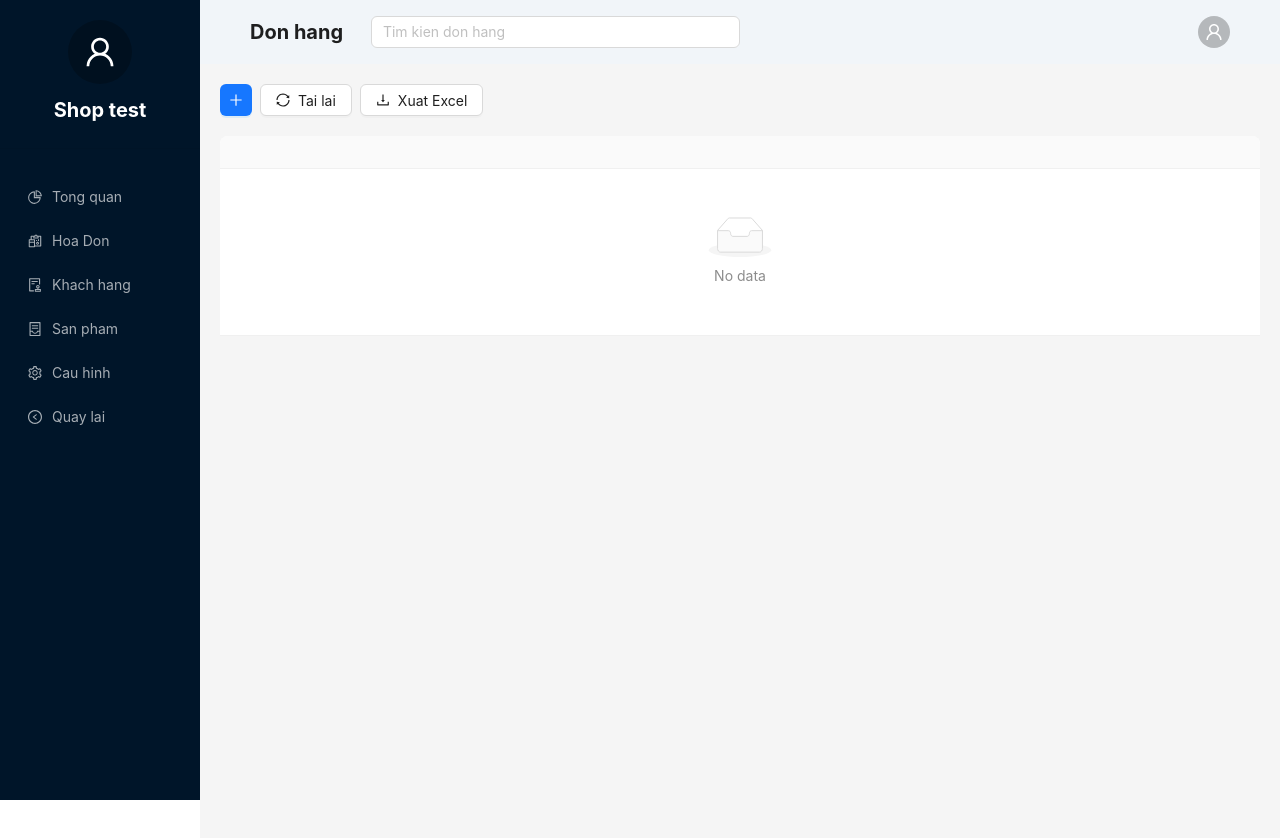
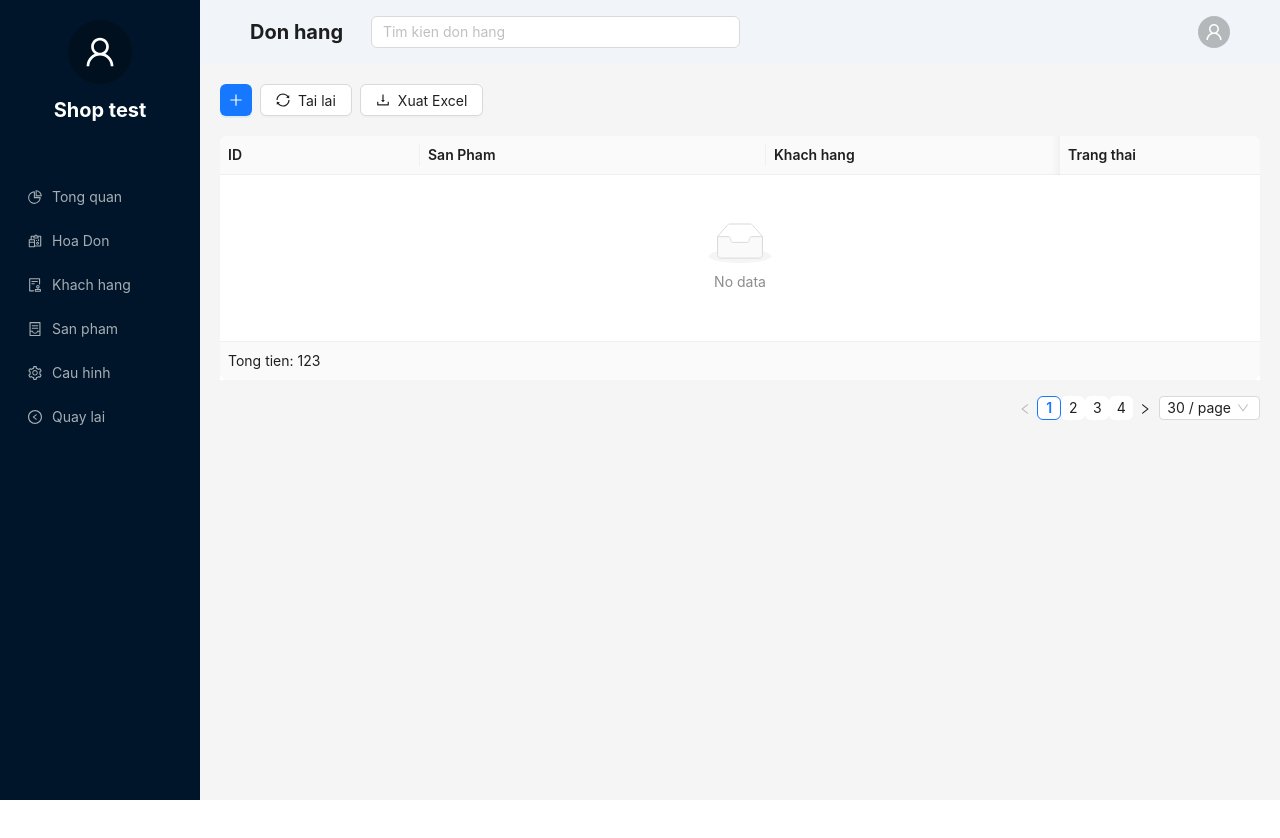
Before and after one commit to DOAN-PTIT/ui-web, a Next.js app: page /shop/1/order in a window 1280 px wide. Shown: the top 838 px of the page. Built offline with nearby package versions, Linux system fonts and the light colour scheme.

Commit message:
ui: table ui

```diff
--- a/package.json
+++ b/package.json
@@ -11,9 +11,11 @@
   "dependencies": {
     "@ant-design/icons": "^5.5.1",
     "antd": "^5.21.2",
+    "clsx": "^2.1.1",
     "next": "14.2.14",
     "react": "^18",
-    "react-dom": "^18"
+    "react-dom": "^18",
+    "sass": "^1.79.5"
   },
   "devDependencies": {
     "@types/node": "^20",
--- a/src/components/Customer/Customer.tsx
+++ b/src/components/Customer/Customer.tsx
@@ -1,10 +1,84 @@
-'use client'
+"use client";
 
 import { Layout, Table } from "antd";
 import HeaderAction from "../HeaderAction/HeaderAction";
 import ActionTools from "../ActionTools/ActionTools";
+import type { TableProps } from "antd";
+
+interface CustomerType {
+  id: string;
+  customerName: string;
+  dateOfBirth: string;
+  totalOrder: number;
+  totalPurchasePrice: number;
+  insertedAt: string;
+  email: string;
+  address: string;
+  referralCode: string;
+  phoneNumber: string;
+}
 
 function Customer() {
+  const columns: TableProps<CustomerType>["columns"] = [
+    {
+      key: "ID",
+      dataIndex: "id",
+      title: "ID",
+      fixed: "left",
+      width: 180
+    },
+    {
+      key: "CUSTOMER NAME",
+      dataIndex: "customerName",
+      title: "Ten khach hang",
+      fixed: "left",
+      width: 200,
+    },
+    {
+      key: "DATE OF BIRTH",
+      dataIndex: "dateOfBirth",
+      title: "Ngay sinh",
+    },
+    {
+      key: "ADDRESS",
+      dataIndex: "address",
+      title: "Dia chi",
+    },
+    {
+      key: "PHONE NUMBER",
+      dataIndex: "phoneNumber",
+      title: "So dien thoai",
+    },
+    {
+      key: "EMAIL",
+      dataIndex: "email",
+      title: "Email",
+    },
+    {
+      key: "REFERRAL CODE",
+      dataIndex: "referralCode",
+      title: "Ma gioi thieu",
+    },
+    {
+      key: "TOTAL ORDER",
+      dataIndex: "totalOrder",
+      title: "Tong so don",
+    },
+    {
+      key: "TOTAL PURCHASE PRICE",
+      dataIndex: "totalPurchasePrice",
+      title: "Tong tien da chi",
+    },
+    {
+      key: "INSERTED AT",
+      dataIndex: "insertedAt",
+      title: "Ngay tao",
+    },
+  ];
+
+  const getData: () => TableProps<CustomerType>["dataSource"] = () => {
+    return [];
+  };
   return (
     <Layout>
       <HeaderAction
@@ -14,7 +88,20 @@ function Customer() {
       />
       <Layout.Content className="p-5 h-screen">
         <ActionTools />
-        <Table></Table>
+        <Table
+          columns={columns}
+          dataSource={getData()}
+          virtual
+          scroll={{ x: 2500, y: 500 }}
+          pagination={{
+            pageSize: 30,
+            defaultPageSize: 30,
+            pageSizeOptions: [10, 20, 30, 50, 100],
+            total: 100,
+            size: "small",
+          }}
+          size="small"
+        />
       </Layout.Content>
     </Layout>
   );
--- a/src/components/Order/Order.tsx
+++ b/src/components/Order/Order.tsx
@@ -1,21 +1,127 @@
 "use client";
 
-import { Layout, Table } from "antd";
+import { Col, Layout, Row, Table } from "antd";
 import ActionTools from "../ActionTools/ActionTools";
 import HeaderAction from "../HeaderAction/HeaderAction";
+import type { TableProps } from "antd";
+
+interface ColumnType {
+  id: string;
+  product: string;
+  customer: string;
+  phoneNumber: string;
+  address: string;
+  status: string;
+  totalPrice: number;
+  insertedAt: string;
+  updatedAt: string;
+  discount: string;
+}
 
 const { Content } = Layout;
 function Order() {
+  const columns: TableProps<ColumnType>["columns"] = [
+    {
+      key: "ID",
+      dataIndex: "id",
+      title: "ID",
+      fixed: "left",
+      width: 200,
+    },
+    {
+      key: "PRODUCT",
+      dataIndex: "product",
+      title: "San Pham",
+    },
+    {
+      key: "CUSTOMER",
+      dataIndex: "customer",
+      title: "Khach hang",
+    },
+    {
+      key: "ADDRESS",
+      dataIndex: "address",
+      title: "Dia chi",
+      width: 200,
+      ellipsis: true,
+    },
+    {
+      key: "PHONE NUMBER",
+      dataIndex: "phoneNumber",
+      title: "SDT",
+    },
+    {
+      key: "TOTAL PRICE",
+      dataIndex: "totalPrice",
+      title: "Tong tien",
+      width: 200,
+      ellipsis: true,
+    },
+    {
+      key: "DISCOUNT",
+      dataIndex: "discount",
+      title: "Giam gia",
+    },
+    {
+      key: "INSERTED AT",
+      dataIndex: "insertedAt",
+      title: "Ngay tao",
+    },
+    {
+      key: "UPDATE AT",
+      dataIndex: "updatedAt",
+      title: "Ngay cap nhat",
+    },
+  ];
+
+  columns.push({
+    key: "status",
+    dataIndex: "status",
+    title: "Trang thai",
+    fixed: "right",
+    width: 200,
+  });
+
+  const getData: () => TableProps<ColumnType>["dataSource"] = () => {
+    return []
+  };
+
+  const renderTableFooter = () => {
+    const totalPrice = 123;
+    return (
+      <Row>
+        <Col span={4}>
+          Tong tien: <span>{totalPrice}</span>
+        </Col>
+      </Row>
+    );
+  };
+
   return (
-    <Layout>
+    <Layout className={"h-screen order__container"}>
       <HeaderAction
         title="Don hang"
         isShowSearch={true}
         inputPlaholder="Tim kien don hang"
       />
-      <Content className="p-5 h-screen">
+      <Content className="content p-5">
         <ActionTools />
-        <Table></Table>
+        <Table
+          columns={columns}
+          rootClassName={"order__table__container"}
+          style={{height: '100vh'}}
+          dataSource={getData()}
+          footer={() => renderTableFooter()}
+          virtual
+          pagination={{
+            defaultPageSize: 30,
+            total: 100,
+            size: "small",
+            pageSizeOptions: ["10", "20", "30", "50", "100"],
+          }}
+          scroll={{ x: 2880, y: 500 }}
+          size="small"
+        />
       </Content>
     </Layout>
   );
--- a/src/components/Product/Product.tsx
+++ b/src/components/Product/Product.tsx
@@ -3,8 +3,64 @@
 import { Layout, Table } from "antd";
 import HeaderAction from "../HeaderAction/HeaderAction";
 import ActionTools from "../ActionTools/ActionTools";
+import type { TableProps } from "antd";
+
+interface ProductType {
+  id: string;
+  productName: string;
+  productImage: string;
+  totalAmount: number;
+  salePrice: number;
+  importedPrice: number;
+  note: string;
+}
 
 function Product() {
+  const columns: TableProps<ProductType>["columns"] = [
+    {
+      key: "ID",
+      dataIndex: "id",
+      title: "ID",
+      fixed: "left",
+      width: 120
+    },
+    {
+      key: "PRODUCT NAME",
+      dataIndex: "productImage",
+      title: "Ten san pham",
+      fixed: "left",
+    },
+    {
+      key: "PRODUCT IMAGE",
+      dataIndex: "productImage",
+      title: "Anh",
+    },
+    {
+      key: "TOTAL AMOUNT",
+      dataIndex: "totalAmount",
+      title: "Tong so luong",
+    },
+    {
+      key: "SALE  PRICE",
+      dataIndex: "salePrice",
+      title: "Gia ban",
+    },
+    {
+      key: "IMPORTED PRICE",
+      dataIndex: "importedPrice",
+      title: "Gia nhap",
+    },
+    {
+      key: "NOTE",
+      dataIndex: "note",
+      title: "Ghi chu",
+    },
+  ];
+
+  const getData: () => TableProps<ProductType>["dataSource"] = () => {
+    return [];
+  };
+
   return (
     <Layout>
       <HeaderAction
@@ -14,7 +70,20 @@ function Product() {
       />
       <Layout.Content className="p-5 h-screen">
         <ActionTools />
-        <Table></Table>
+        <Table
+          columns={columns}
+          dataSource={getData()}
+          pagination={{
+            total: 100,
+            pageSize: 30,
+            defaultCurrent: 1,
+            defaultPageSize: 30,
+            pageSizeOptions: [10, 20, 30, 50, 100],
+            size: 'small'
+          }}
+          scroll={{x: 2500, y: 500}}
+          size="small"
+        />
       </Layout.Content>
     </Layout>
   );
```
Also changed, not shown: 1 other file (tests, documents, lock files or other folders).
